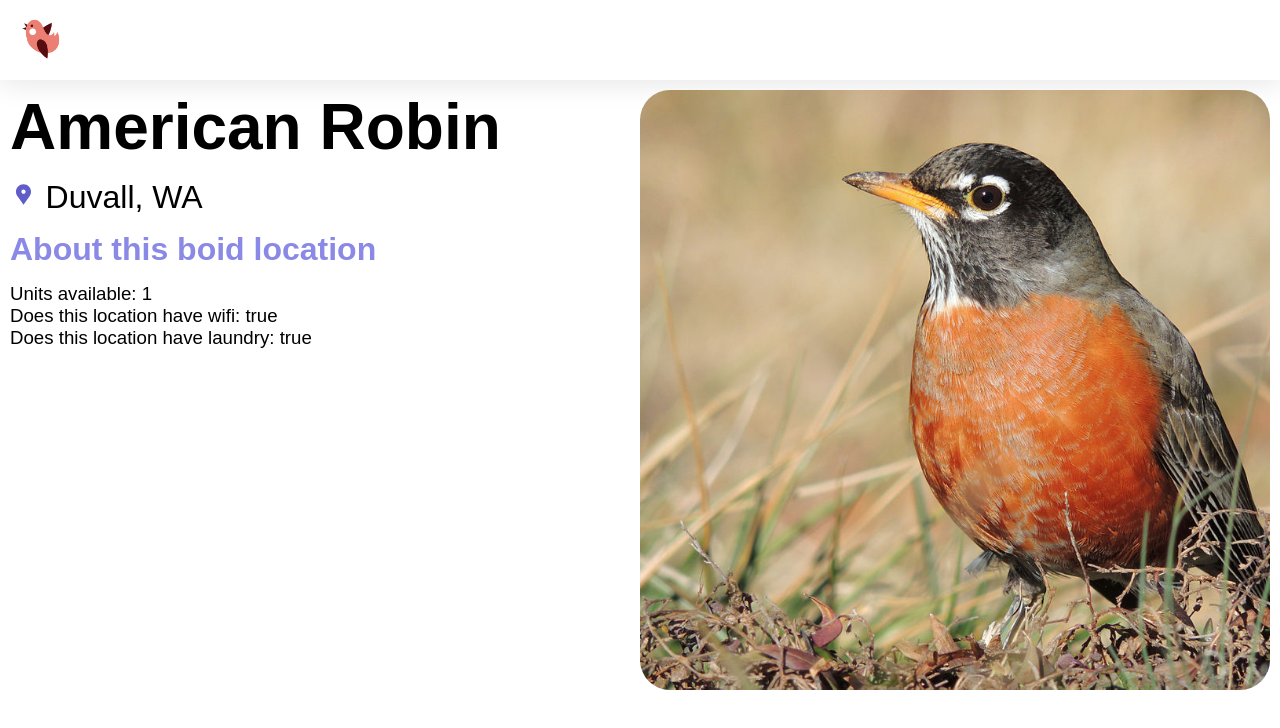
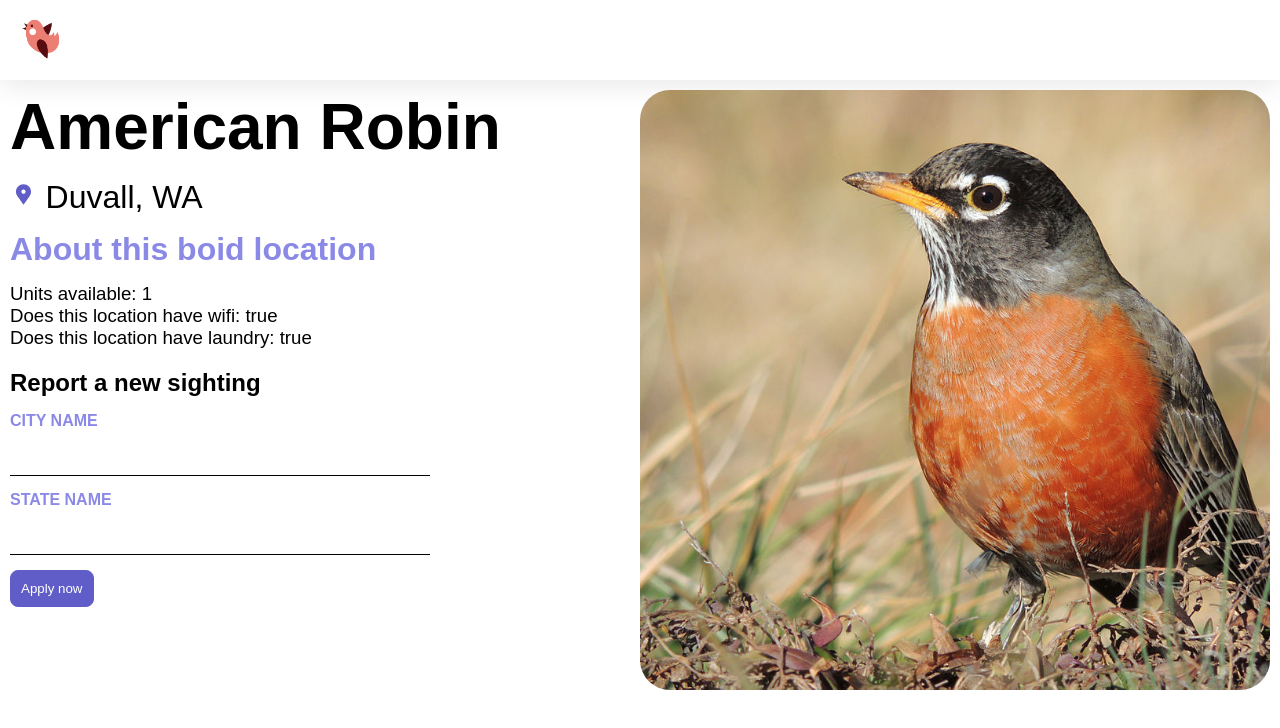
Before and after one commit to jallend1/daBoids, an Angular app: page /details/0 in a window 1280 px wide. Shown: the top 728 px of the page. Built offline with nearby package versions, Linux system fonts and the light colour scheme.

Commit message:
Adds form to 'report' a new sighting of a bird from the details page

```diff
--- a/src/app/boids.service.ts
+++ b/src/app/boids.service.ts
@@ -107,4 +107,10 @@ export class BoidsService {
   getBoidLocationById(id: number): BoidLocation | undefined {
     return this.boidLocationList.find((boidLocation) => boidLocation.id === id);
   }
+
+  submitSighting(cityName: string, stateName: string) {
+    console.log(
+      `Bird sighting declared: cityName: ${cityName}, stateName: ${stateName}.`
+    );
+  }
 }
--- a/src/app/details/details.component.html
+++ b/src/app/details/details.component.html
@@ -19,4 +19,14 @@
       <li>Does this location have laundry: {{ boidLocation?.laundry }}</li>
     </ul>
   </section>
+  <section class="listing-apply">
+    <h2 class="section-heading">Report a new sighting</h2>
+    <form [formGroup]="applyForm" (submit)="submitSighting()">
+      <label for="city-name">City Name</label>
+      <input id="city-name" type="text" formControlName="cityName" />
+      <label for="state-name">State Name</label>
+      <input id="state-name" type="text" formControlName="stateName" />
+      <button type="submit" class="primary">Apply now</button>
+    </form>
+  </section>
 </article>
--- a/src/app/details/details.component.ts
+++ b/src/app/details/details.component.ts
@@ -2,11 +2,12 @@ import { Component } from '@angular/core';
 import { ActivatedRoute } from '@angular/router';
 import { BoidsService } from '../boids.service';
 import { BoidLocation } from '../boidlocation';
+import { FormControl, FormGroup, ReactiveFormsModule } from '@angular/forms';
 
 @Component({
   selector: 'app-details',
   standalone: true,
-  imports: [],
+  imports: [ReactiveFormsModule],
   templateUrl: './details.component.html',
   styleUrl: './details.component.css',
 })
@@ -14,6 +15,11 @@ export class DetailsComponent {
   boidLocationId: number;
   boidLocation: BoidLocation | undefined;
   boidService = new BoidsService();
+
+  applyForm = new FormGroup({
+    cityName: new FormControl(''),
+    stateName: new FormControl(''),
+  });
 
   constructor(
     private route: ActivatedRoute,
@@ -24,4 +30,11 @@ export class DetailsComponent {
       (boidLocation) => boidLocation.id === this.boidLocationId
     );
   }
+
+  submitSighting() {
+    this.boidsService.submitSighting(
+      this.applyForm.value.cityName ?? '',
+      this.applyForm.value.stateName ?? ''
+    );
+  }
 }
```
